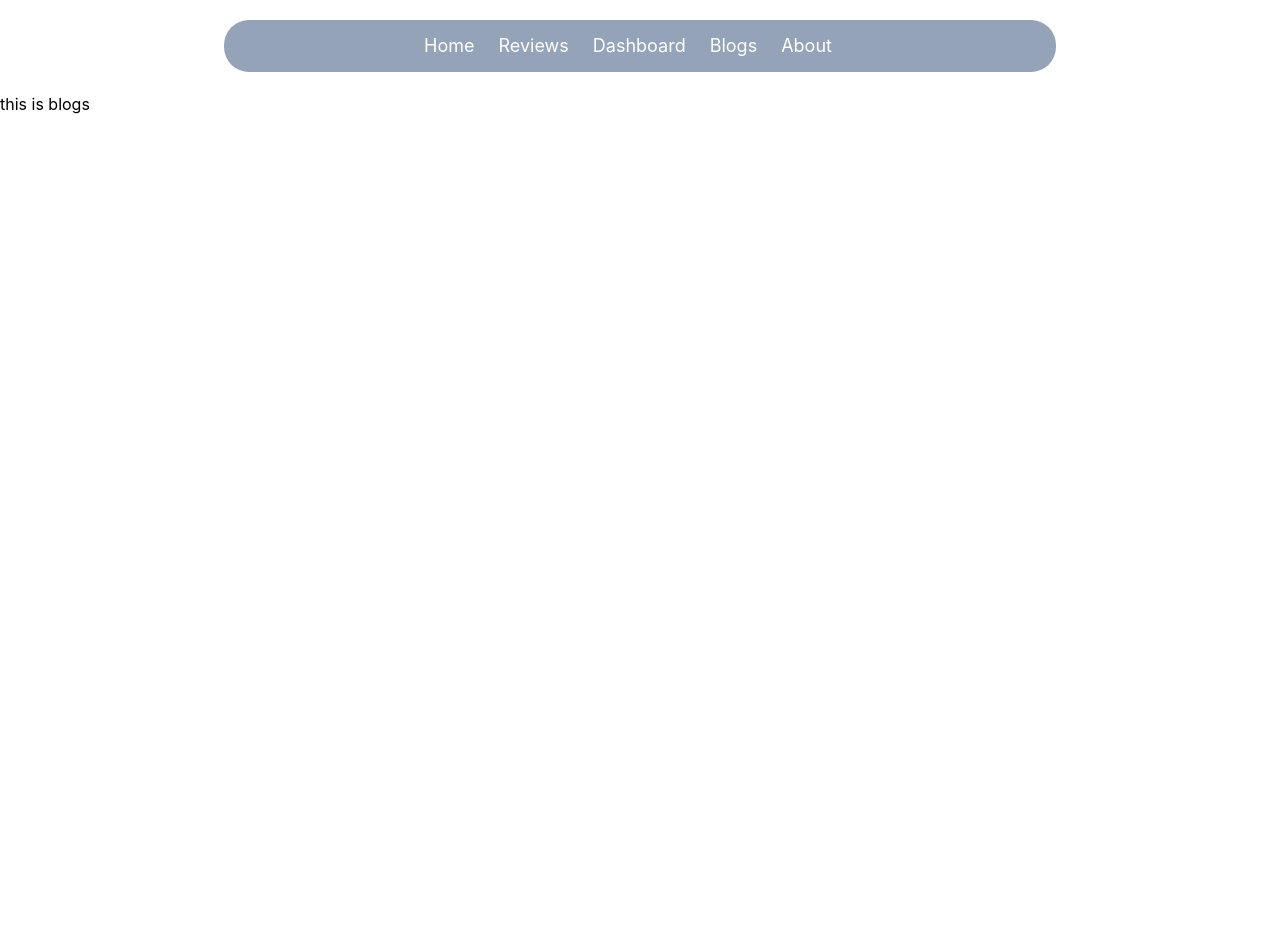
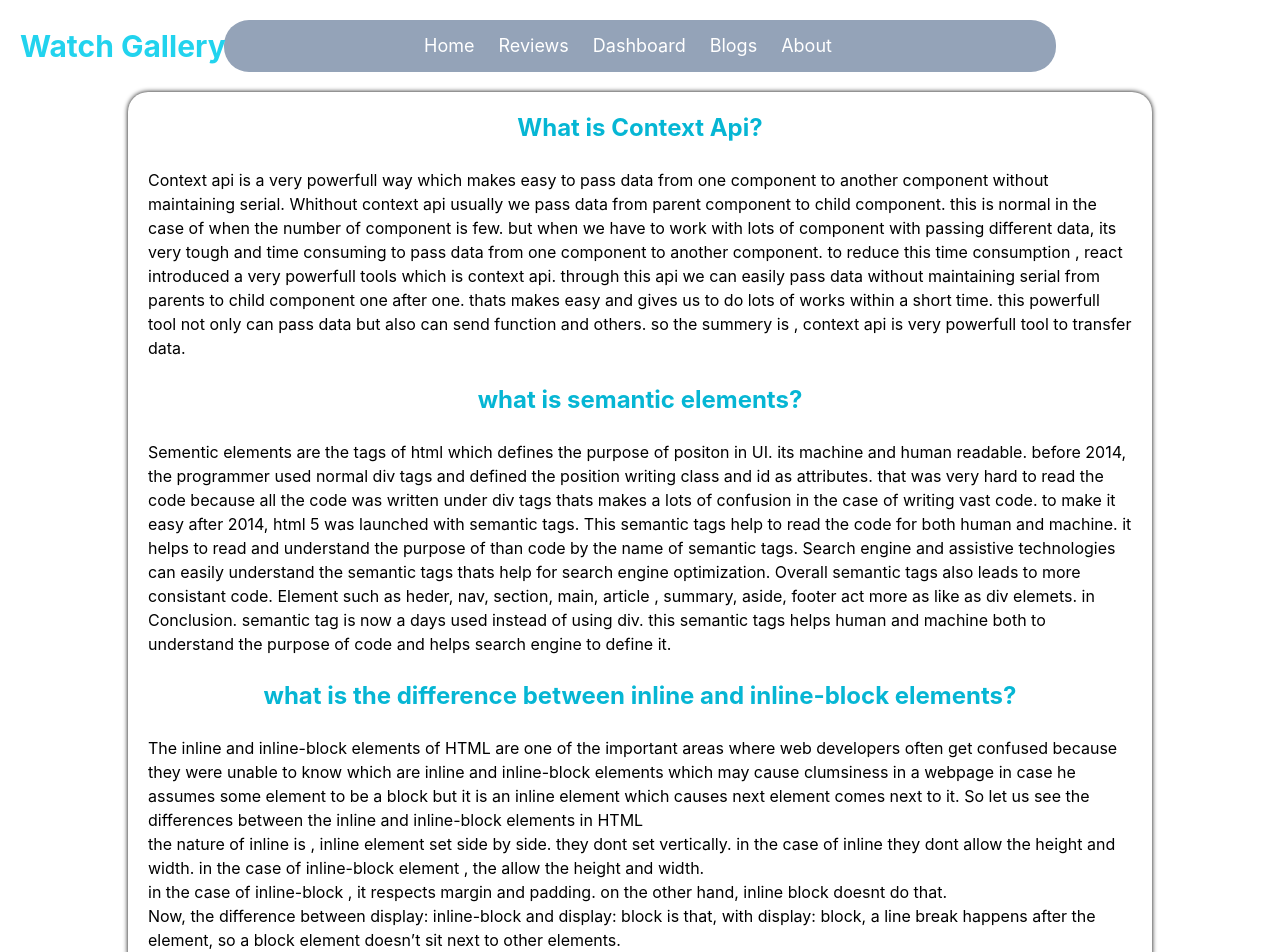
Before and after one commit to akilinjamam/assignment-9, a React (Create React App) app: page /blogs in a window 1280 px wide. Shown: the top 952 px of the page. Before the commit the page ends 800 px from the top, so only its background shows below. Built offline with nearby package versions, Linux system fonts and the light colour scheme.

Commit message:
rechartes-blogs-and-404-updated

```diff
--- /dev/null
+++ b/public/notFound.json
@@ -0,0 +1,6 @@
+[
+    {
+        "id": "1",
+        "image": "home-img/404.jpg"
+    }
+]
--- a/src/Component/About/About.js
+++ b/src/Component/About/About.js
@@ -3,7 +3,7 @@ import React from 'react';
 const About = () => {
     return (
         <div>
-            <h2>this is about</h2>
+            <h2 className='text-center text-red-700 font-bold text-3xl'>Empty</h2>
         </div>
     );
 };
--- a/src/Component/Blogs/Blogs.js
+++ b/src/Component/Blogs/Blogs.js
@@ -3,8 +3,31 @@ import React from 'react';
 const Blogs = () => {
     return (
         <div>
-            <h2>this is blogs</h2>
+            <div style={{ width: '80%', margin: 'auto', boxShadow: '0 0 5px 0', borderRadius: '20px', padding: '20px' }}>
+                <h2 className='font-bold text-cyan-500 text-center text-2xl'>What is Context Api?</h2>
+                <br />
+                <p>Context api is a very powerfull way which makes easy to pass data from one component to another component without maintaining serial. Whithout context api usually we pass data from parent component to child component. this is normal in the case of when the number of component is few. but when we have to work with lots of component with passing different data, its very tough and time consuming to pass data from one component to another component.
+                    to reduce this time consumption , react introduced a very powerfull tools which is context api. through this api we can easily pass data without maintaining serial from parents to child component one after one. thats makes easy and gives us to do lots of works within a short time. this powerfull tool not only can pass data but also can send function and others. so the summery is , context api is very powerfull tool to transfer data.
+                </p>
+                <br />
+                <h2 className='font-bold text-cyan-500 text-center text-2xl'>what is semantic elements?</h2>
+                <br />
+                <p>Sementic elements are the tags of html which defines the purpose of positon in UI. its machine and human readable. before 2014, the programmer  used normal div tags and defined the position writing class and id as attributes. that was very hard to read the code because all the code was written under div tags thats makes a lots of confusion in the case of writing vast code. to make it easy after 2014, html 5  was launched with semantic tags. This semantic tags help to read the code for both human and machine. it helps to read and understand the purpose of than code by the name of semantic tags. Search engine and assistive technologies can easily understand the semantic tags thats help for search engine optimization. Overall semantic tags also  leads to  more consistant code. Element such as heder, nav, section, main, article , summary, aside, footer act more as like as div elemets. in Conclusion. semantic tag is now a days used instead of using div. this semantic tags helps human and machine both to understand the purpose of code and helps search engine to define it.     </p>
+                <br />
+                <h2 className='font-bold text-cyan-500 text-center text-2xl'>what is the difference between inline and inline-block elements?</h2>
+                <br />
+                <p>The inline and inline-block elements of HTML are one of the important areas where web developers often get confused because they were unable to know which are inline and inline-block elements which may cause clumsiness in a webpage in case he assumes some element to be a block but it is an inline element which causes next element comes next to it.
+
+                    So let us see the differences between the inline and inline-block elements in HTML </p>
+                <p>the nature of inline is , inline element set side by side. they dont set vertically. in the case of  inline they dont allow the height and width. in the case of inline-block element , the allow the height and width.</p>
+                <p>in the case of inline-block , it respects margin and padding. on the other hand, inline block doesnt do that. </p>
+                <p>Now, the difference between display: inline-block and display: block is that, with display: block, a line break happens after the element, so a block element doesn’t sit next to other elements.</p>
+
+            </div>
+
+            <br /><br />
         </div>
+
     );
 };
 
--- a/src/Component/Dashboard/Dashboard.js
+++ b/src/Component/Dashboard/Dashboard.js
@@ -44,10 +44,10 @@ const Dashboard = () => {
     ]
 
     return (
-        <div>
+        <div style={{ width: '80%', margin: 'auto' }} className='grid grid-cols-2 gap-6'>
             <div style={{ width: '550px' }} >
                 <h3 className='text-center font-bold text-blue-700 text-xl'>Month wish Sell</h3>
-                <LineChart width={530} height={270} data={data}
+                <LineChart width={520} height={260} data={data}
                     margin={{ top: 5, right: 30, left: 20, bottom: 5 }}>
                     <CartesianGrid />
                     <XAxis dataKey="month" />
@@ -61,7 +61,7 @@ const Dashboard = () => {
 
             <div style={{ width: '550px' }}>
                 <h3 className='text-center font-bold text-blue-700 text-xl'>Investment vs revenue</h3>
-                <AreaChart width={530} height={270} data={data}
+                <AreaChart width={520} height={260} data={data}
                     margin={{ top: 10, right: 30, left: 0, bottom: 0 }}>
                     <defs>
                         <linearGradient id="colorUv" x1="0" y1="0" x2="0" y2="1">
@@ -86,7 +86,7 @@ const Dashboard = () => {
             <div style={{ width: '550px' }} >
                 <h3 className='text-center font-bold text-blue-700 text-xl'>Investment vs revenue</h3>
 
-                <BarChart width={510} height={270} data={data}>
+                <BarChart width={500} height={260} data={data}>
                     <CartesianGrid strokeDasharray="3 3" />
                     <XAxis dataKey="month" />
                     <YAxis />
@@ -100,7 +100,7 @@ const Dashboard = () => {
             <div style={{ width: '550px' }}>
                 <h3 className='text-center font-bold text-blue-700 text-xl'>Investment vs revenue</h3>
                 <br />
-                <PieChart width={530} height={270}>
+                <PieChart width={520} height={260}>
                     <Pie data={data} dataKey="investment" nameKey="month" cx="50%" cy="50%" outerRadius={50} fill="#8884d8" />
                     <Pie data={data} dataKey="revenue" nameKey="month" cx="50%" cy="50%" innerRadius={60} outerRadius={80} fill="#82ca9d" label />
                     <Tooltip />
--- a/src/Component/Header/Header.js
+++ b/src/Component/Header/Header.js
@@ -3,6 +3,10 @@ import { Link } from 'react-router-dom';
 
 const Header = () => {
     return (
+        <div className='flex items-center'>
+            <div style={{ position: 'absolute' }}>
+                <h2 style={{ position: 'relative', paddingLeft: '20px' }} className='font-bold text-3xl text-cyan-400'>Watch Gallery</h2>
+            </div>
             <div style={{ width: '65%', margin: 'auto', borderRadius: '25px', marginTop: '20px', marginBottom: '20px' }} className=' bg-slate-400 p-3 text-white text-lg text-center'>
                 <Link className='mr-6  hover:text-pink-200 duration-500 ease' to='/'>Home</Link>
                 <Link className='mr-6  hover:text-pink-200 duration-500 ease' to='/reviews'>Reviews</Link>
@@ -10,6 +14,8 @@ const Header = () => {
                 <Link className='mr-6  hover:text-pink-200 duration-500 ease' to='/blogs'>Blogs</Link>
                 <Link className='mr-6  hover:text-pink-200 duration-500 ease' to='/about'>About</Link>
             </div>
+        </div>
+
     );
 };
 
--- a/src/Component/NotFound/NotFound.js
+++ b/src/Component/NotFound/NotFound.js
@@ -1,9 +1,15 @@
 import React from 'react';
+import usePageNotFound from '../../hooks/usepageNotFound';
 
 const NotFound = () => {
+    const [notFound, setNotFound] = usePageNotFound([]);
+
+
     return (
         <div>
-            <h1>page not found</h1>
+            {
+                notFound.map(error => <img style={{ display: 'block', margin: 'auto', width: '30%', height: '30%' }} src={error.image} alt="" />)
+            }
         </div>
     );
 };
--- a/src/hooks/useDashData.js
+++ /dev/null
@@ -1,21 +0,0 @@
-import { useEffect, useState } from "react";
-
-
-const useDashData = () => {
-
-    const [data, setData] = useState([]);
-    console.log(data)
-    useEffect(() => {
-        fetch('data.json')
-            .then(res => res.json())
-            .then(data => setData(data))
-
-    }, []);
-
-    return [data, setData]
-}
-
-
-
-
-export default useDashData
--- /dev/null
+++ b/src/hooks/usepageNotFound.js
@@ -0,0 +1,21 @@
+import { useEffect, useState } from "react";
+
+
+const usePageNotFound = () => {
+
+    const [notFound, setNotFound] = useState([]);
+    console.log(notFound)
+    useEffect(() => {
+        fetch('notFound.json')
+            .then(res => res.json())
+            .then(data => setNotFound(data))
+
+    }, []);
+
+    return [notFound, setNotFound]
+}
+
+
+
+
+export default usePageNotFound
```
Also changed, not shown: public/home-img/404.jpg (added). Lines whose indentation alone changed are shown as unchanged.
